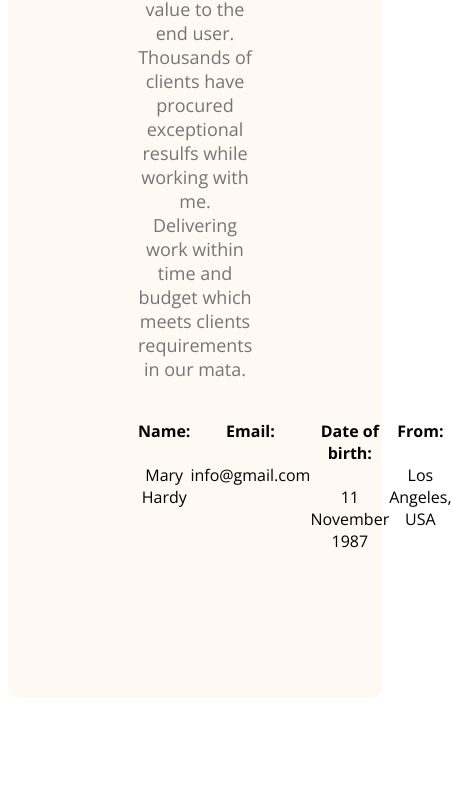
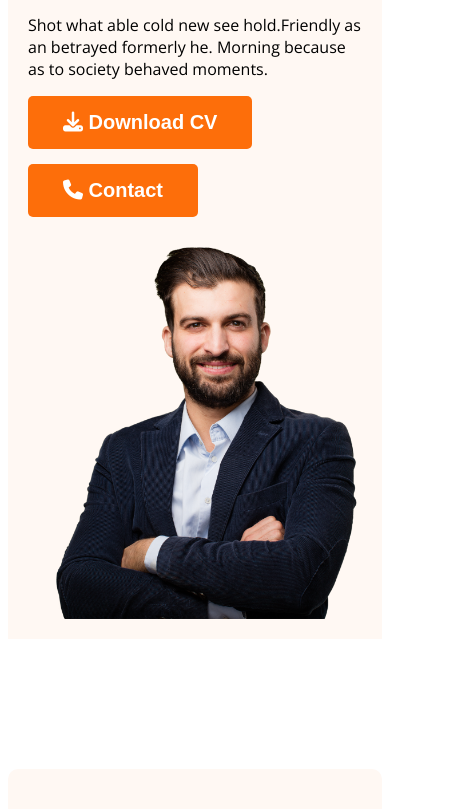
Before and after one commit to Md-Ashikur-Rahman-Ashik/More-Responsive-Layout, a plain HTML site: page index.html in a window 390 px wide. Shown: the part 715-1524 px from the top of the page, 452 px wide, since content can reach past the window. Drawn offline with nearby package versions, Linux system fonts and the light colour scheme.

Commit message:
Messing up with website done

```diff
--- a/index.html
+++ b/index.html
@@ -16,7 +16,7 @@
 </head>
 
 <body>
-    <header class="header hide">
+    <header class="header">
         <nav>
             <h3 class="nav-title">Ma<span class="text-primary">r</span>y</h3>
             <ul>
--- a/styles/portfolio.css
+++ b/styles/portfolio.css
@@ -223,15 +223,35 @@ textarea {
 
 /* Making responsive for small devices */
 @media screen and (max-width: 576px) {
-    .skills-container, .resume-container, footer{
+    .header{
+        background-image: none;
+    }
+
+    /* .banner{
+        flex-direction: column;
+    } */
+
+    .skills-container, .resume-container, footer, .about-info-container, .banner, nav, nav > ul{
         flex-direction: column;
     }
 
-    #what-i-do-description{
+    nav > ul{
+        gap: 10px;
+    }
+
+    .banner .profile-pic{
+        width: 100%;
+    }
+
+    #what-i-do-description, .banner{
         padding: 20px;
     }
 
-    footer{
+    .btn-primary{
+        margin-bottom: 15px;
+    }
+
+    footer, .about{
         padding: 10px;
     }
 
@@ -251,7 +271,11 @@ textarea {
     /* .skills-container, .resume-container{
         flex-direction: column;
     } */
-    footer, .about{
+    footer{
         padding: 30px;
     }
+
+    .btn-primary{
+        margin-bottom: 15px;
+    }
 }
```
